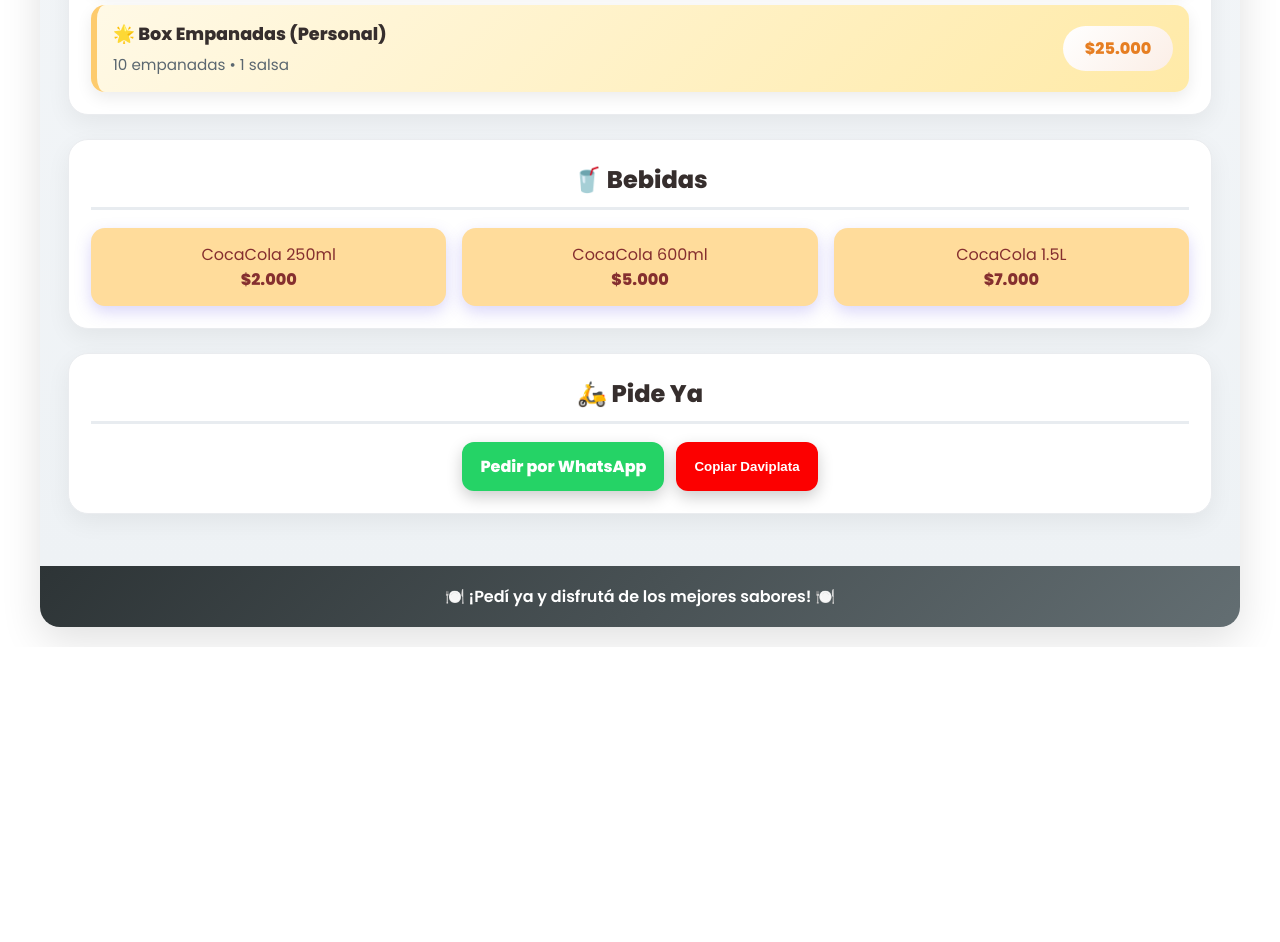
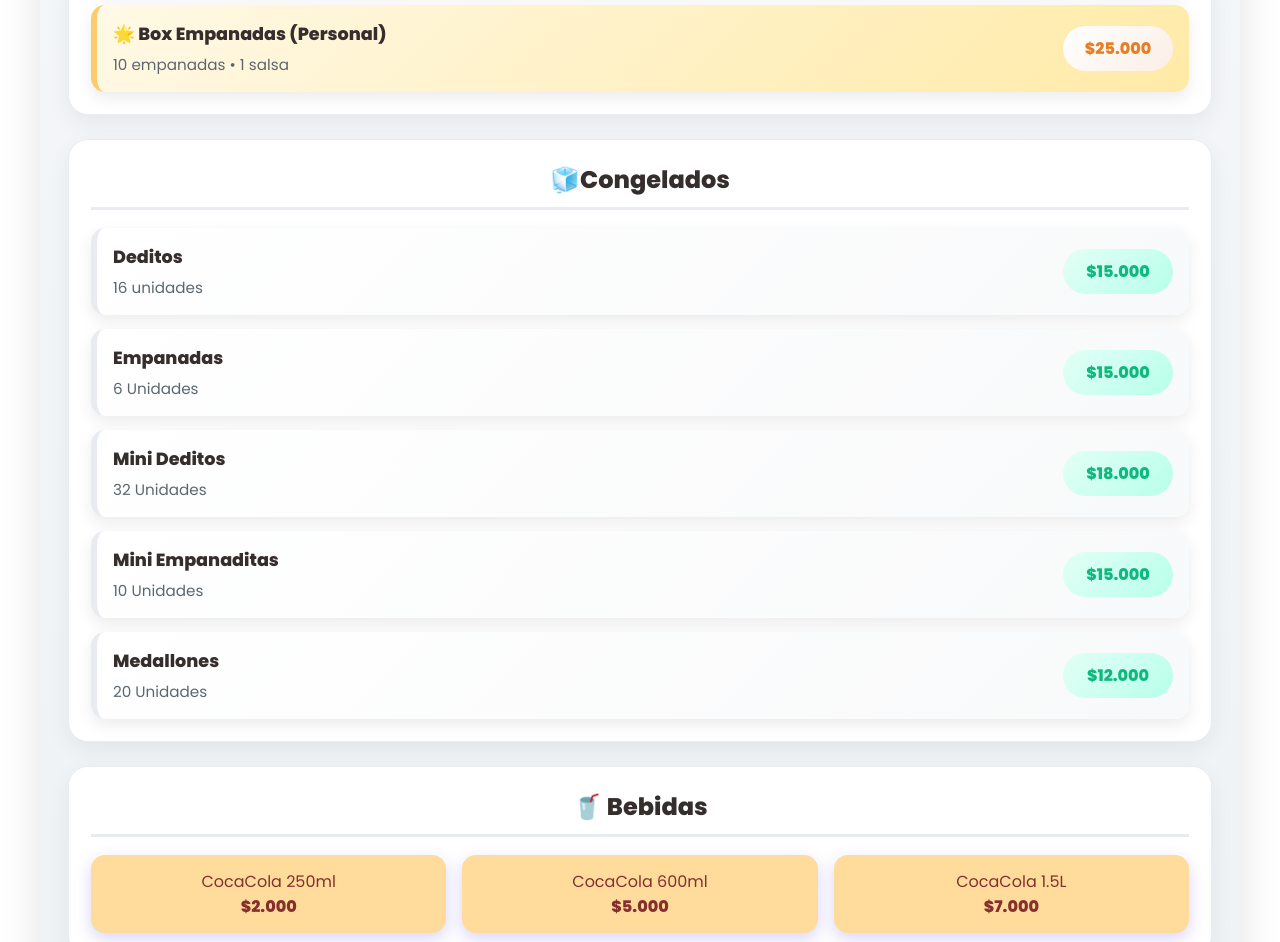
Before and after one commit to abecerra14/Gofrysbaq, a plain HTML site: page index.html in a window 1280 px wide. Shown: the part 1820-2762 px from the top of the page. Before the commit the page ends 2467 px from the top, so only its background shows below. Drawn offline with Linux system fonts and the light colour scheme.

Commit message:
Update index.html

```diff
--- a/index.html
+++ b/index.html
@@ -152,6 +152,18 @@
         </div>
       </section>
 
+      <!-- Boxes -->
+      <section class="section">
+        <h2>🧊Congelados</h2>
+        <div class="boxes">
+          <article class="box"><div><h3>Deditos</h3><p class="desc">16 unidades</p></div><div class="price">$15.000</div></article>
+          <article class="box"><div><h3>Empanadas</h3><p class="desc">6 Unidades</p></div><div class="price">$15.000</div></article>
+          <article class="box"><div><h3>Mini Deditos</h3><p class="desc">32 Unidades</p></div><div class="price">$18.000</div></article>
+          <article class="box"><div><h3>Mini Empanaditas</h3><p class="desc">10 Unidades</p></div><div class="price">$15.000</div></article>
+          <article class="box"><div><h3>Medallones</h3><p class="desc">20 Unidades</p></div><div class="price">$12.000</div></article>
+        </div>
+      </section>
+
       <!-- Bebidas -->
       <section class="section">
         <h2>🥤 Bebidas</h2>
```
